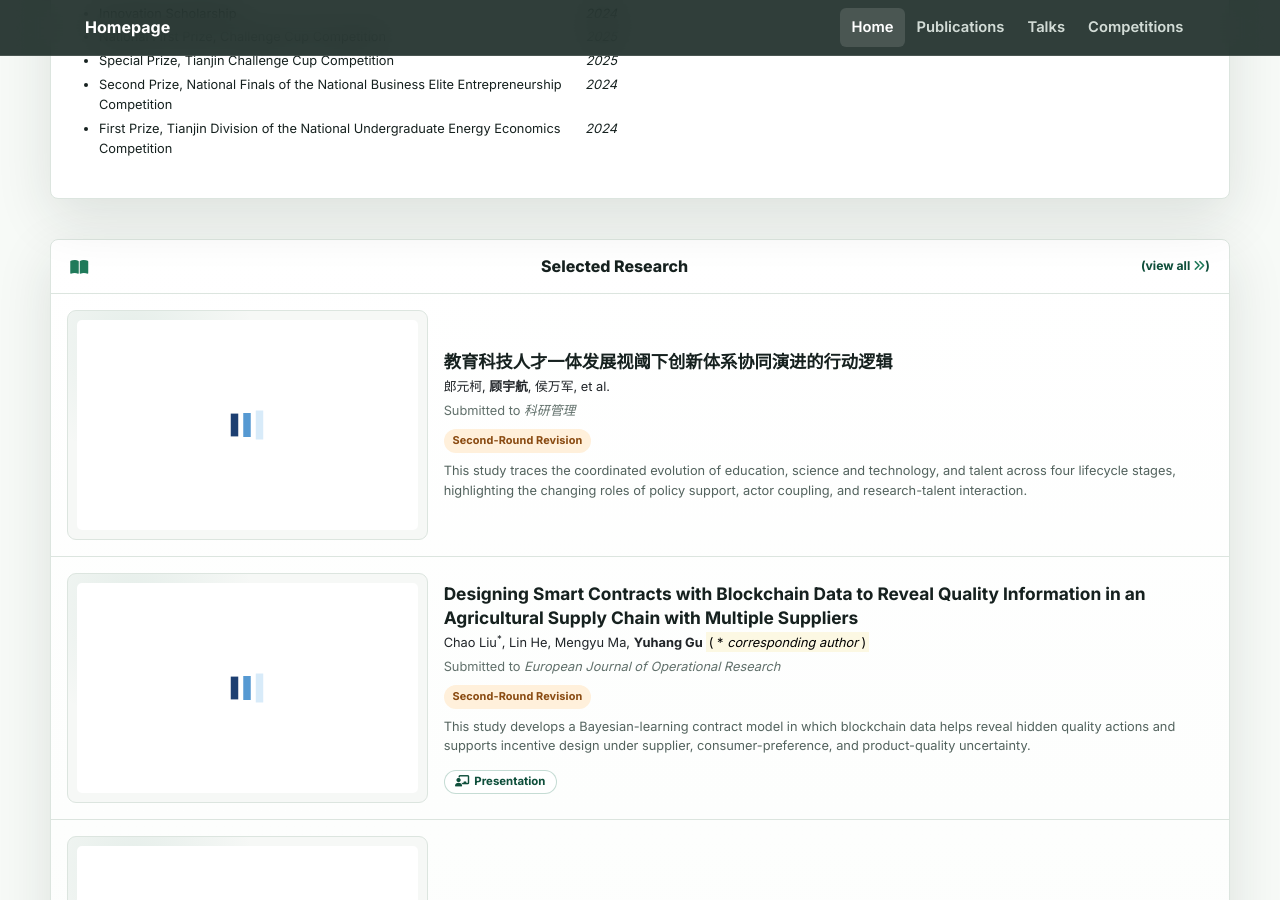
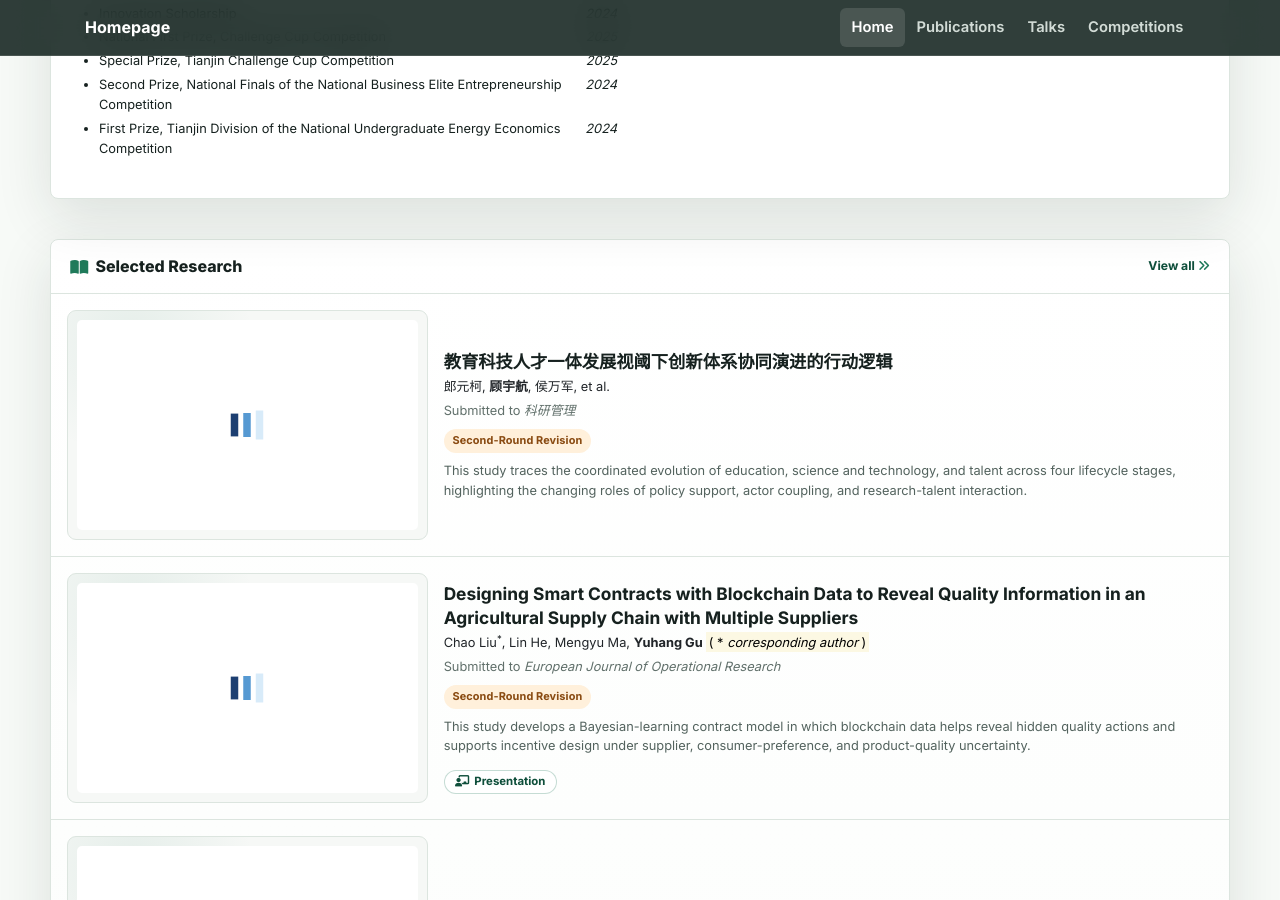
Before and after one commit to Yuhang-Gu/Yuhang-Gu.github.io, a Jekyll site: the page built from index.html, in a window 1280 px wide and 900 px high, scrolled down 1700 px. Built offline with Jekyll 4.4.1, drawn with Linux system fonts in a browser that asks for light colours; nearby versions of some CDN libraries; a style sheet for code colours, icons or effects is not loaded.

Commit message:
Refine publication section heading

```diff
--- a/_includes/widgets/publication_card.html
+++ b/_includes/widgets/publication_card.html
@@ -1,8 +1,8 @@
 {% assign publications = include.publications %}
 <div class="publication-card my-3 p-0 bg-white shadow-sm rounded-sm">
     <h6 class="border-bottom border-gray p-3 mb-0">
-        {% if include.title %}{{ include.title }}{% else %}<i class="fas fa-star"></i> Selected Recent Publications{% endif %}
-        <a href="{{ 'publications' | relative_url }}">(view all <i class="fas fa-angle-double-right"></i>)</a>
+        <span class="publication-card-title">{% if include.title %}{{ include.title }}{% else %}<i class="fas fa-star"></i> Selected Recent Publications{% endif %}</span>
+        <a href="{{ 'publications' | relative_url }}">View all <i class="fas fa-angle-double-right"></i></a>
     </h6>
     {% for item in publications limit:include.limit %}
         {% include widgets/publication_item.html item=item first=false last=false %}
--- a/assets/css/global.css
+++ b/assets/css/global.css
@@ -357,6 +357,12 @@ h6.border-bottom i {
     color: var(--green-dark);
     font-size: 0.76rem;
     font-weight: 700;
+}
+
+.publication-card-title {
+    display: inline-flex;
+    align-items: center;
+    gap: 0.45rem;
 }
 
 .publication-item .row {
```
